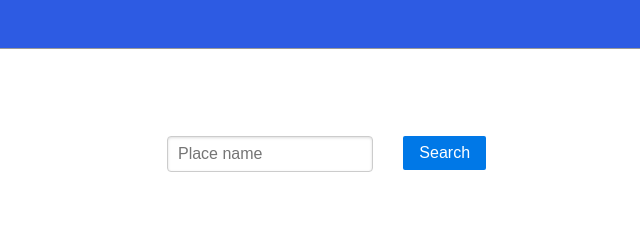
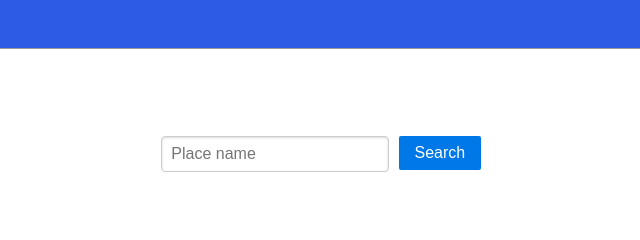
Before and after one commit to davefeucht/venue-finder, a website built with webpack: page index.html in a window 1280 px wide. Shown: the top 240 px of the page, 319-959 px from the left. Built offline with nearby package versions, Linux system fonts and the light colour scheme; no server answers.

Commit message:
Updates styling to put spacing around the search form, and decrease space between input and button.

```diff
--- a/css/app.css
+++ b/css/app.css
@@ -37,13 +37,12 @@
 
 /* Set text input items to have centered content and a small margin. */
 .text-input {
-  text-align: center;
   margin: 5px;
 }
 
 /* Set font size and width for actual input field in text-input. */
 .text-input input {
-  width: 90%;
+  width: 100%;
 }
 
 /* Set forms to take up full width of the screen */
@@ -56,12 +55,14 @@
 .form__text-inputs {
   display: flex;
   justify-content: flex-start;
+  padding: 3% 0 0 2%;
 }
 
 @media only screen and (min-width: 700px) {
   .form__text-inputs {
     margin: 10% 5% 2% 5%;
     justify-content: center;
+    padding: 0;
   }
 }
 
@@ -166,7 +167,7 @@ white. */
 }
 
 .input-container {
-  margin: .5em .6em;
+  margin: .5em .3em;
 }
 
 /* Position the 'to top' button in the bottom right corner */
```
